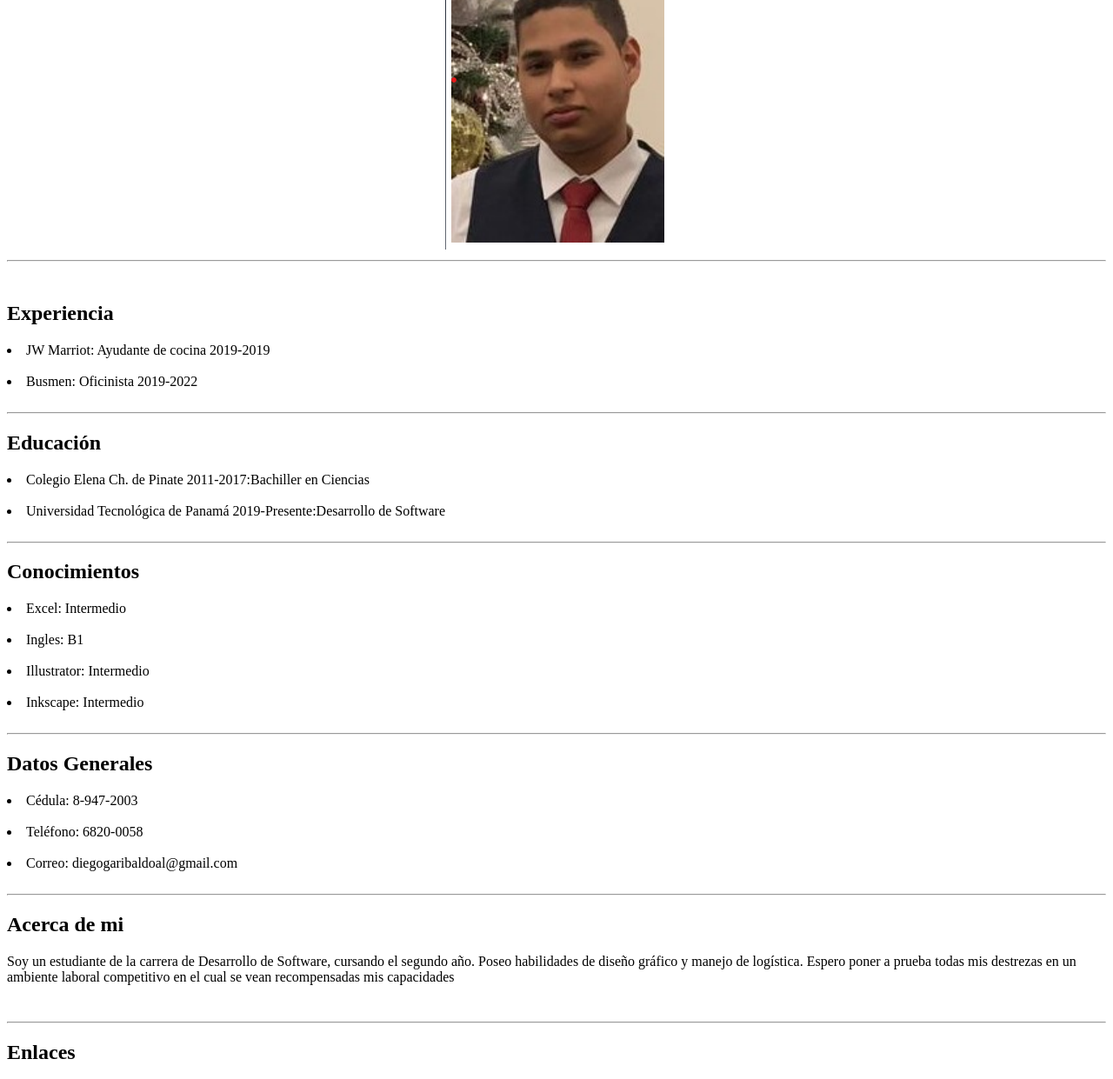
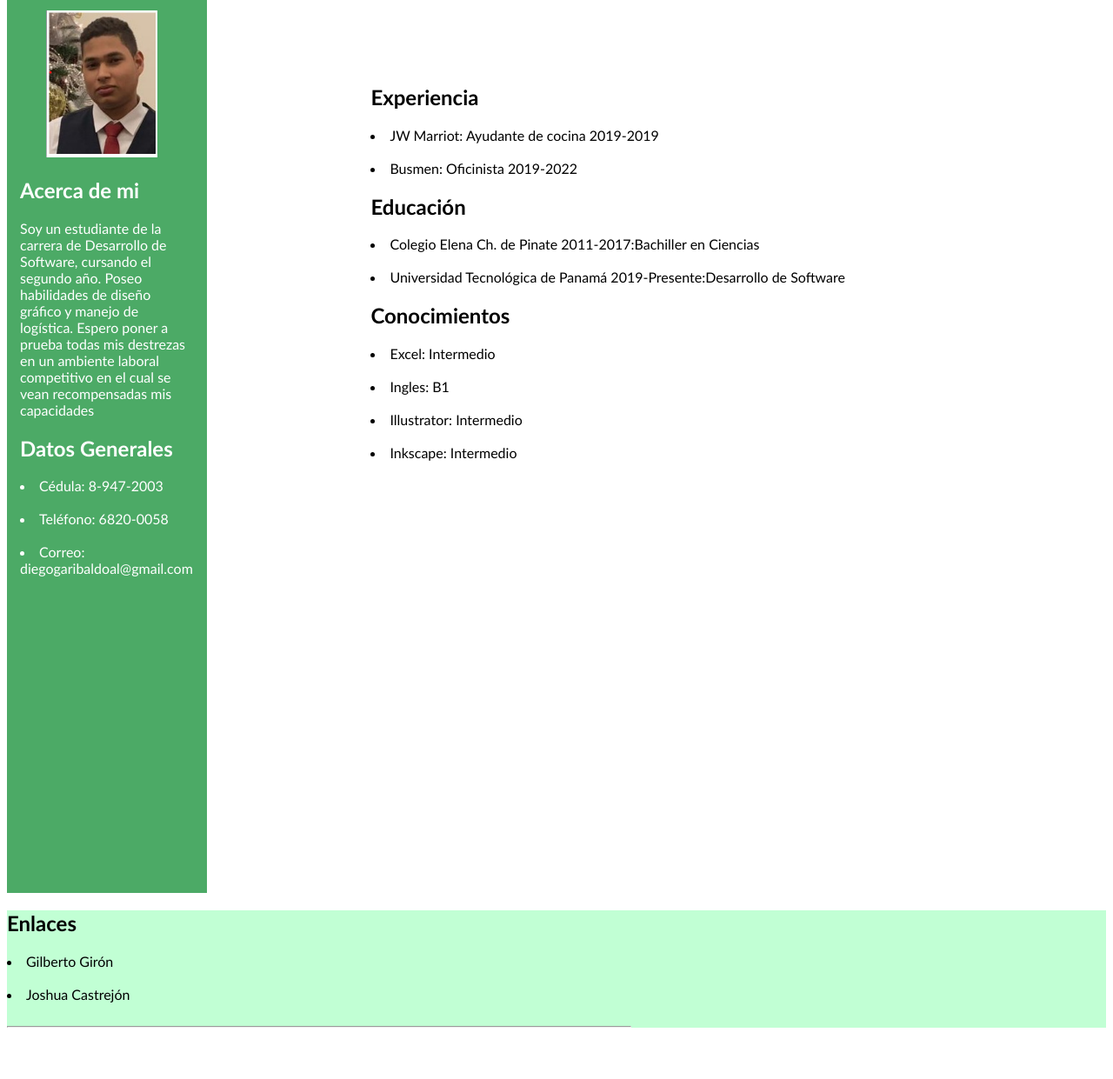
Before and after one commit to BlacksmithAA/GL123-F, a plain HTML site: page Laboratorio 5/Diego Garibaldo.html in a window 1280 px wide. Shown: the part 130-1371 px from the top of the page at 87% size. Drawn offline with Linux system fonts and the light colour scheme.

Commit message:
Laboratorio 5
Código del lab

```diff
--- a/Laboratorio 5/Diego Garibaldo.html
+++ b/Laboratorio 5/Diego Garibaldo.html
@@ -5,29 +5,95 @@
     <meta http-equiv="X-UA-Compatible" content="IE=edge">
     <meta name="viewport" content="width=device-width, initial-scale=1.0">
     <title>Diego</title>
+    <style>
+        *{
+            font-family: 'Gill Sans', 'Gill Sans MT', Calibri, 'Trebuchet MS', sans-serif;
+        }
+
+        header{
+        position: relative;
+         height: 100px;
+         background-color: #c1ffd4;
+         text-align: center;
+        }
+
+
+        .nombre{
+        position: relative;
+            font-size: 40px;
+            text-align: center;
+        }
+
+
+        .foto{
+            height: 169px;
+            width: 128px;
+            position: relative;
+            left: 30px;
+
+
+        }
+
+     .yo{
+         background-color: #4caa66;
+        color: white;
+        padding: 15px;
+        width: 200px;
+        height: 1000px;
+        }
+
+        .aptitudes{
+            position: relative;
+            float: right;
+            bottom: 950px;
+            left: -300px;
+            }
+
+        footer{
+            background-color: #c1ffd4;
+        }
+        .enlaces{
+            text-decoration: none;
+            color: black;
+        }
+
+    </style>
 </head>
 <body>
-    <center><h1 >Diego Garibaldo </h1></center>
-    <center><img src="Fotos/FOTOCVDG.png" height="337" width="256"></center>
-</section>
-    <hr>
-    <br>
+    <header>
+    <h1 class="nombre">Diego Garibaldo </h1>
+
+
+    </header>
+    <section class="Datos">
+        <section class="yo">
+            <img class="foto" src="Fotos/FOTOCVDG.png" height="337" width="256">
+            <h2>Acerca de mi</h2>
+            <p>Soy un estudiante de la carrera de Desarrollo de Software,
+            cursando el segundo año. Poseo habilidades de diseño gráfico
+            y manejo de logística. Espero poner a prueba todas mis
+            destrezas en un ambiente laboral competitivo en el cual se
+            vean recompensadas mis capacidades</p>
+
+            <h2>Datos Generales</h2>
+            <li>Cédula: 8-947-2003</li>
+            <br>
+            <li>Teléfono: 6820-0058</li>
+            <br>
+            <li>Correo: diegogaribaldoal@gmail.com</li><br>
+        </section>
+
+
+    <section class="aptitudes">
     <h2>Experiencia</h2>
     <li> JW Marriot: Ayudante de cocina 2019-2019</li>
     <br>
     <li> Busmen: Oficinista 2019-2022</li>
-    <br>
-    <hr>
-    </section>
-    <section>
     <h2>Educación</h2>
     <li>Colegio Elena Ch. de Pinate 2011-2017:Bachiller en Ciencias</li>
     <br>
     <li>Universidad Tecnológica de Panamá 2019-Presente:Desarrollo de Software</li>
-    <br>
-    <hr>
-    </section>
-    <section>
+
     <h2>Conocimientos</h2>
     <li>Excel: Intermedio</li>
     <br>
@@ -36,36 +102,22 @@
     <li>Illustrator: Intermedio</li>
     <br>
     <li>Inkscape: Intermedio</li>
+
+
+
+
+
+    </section>
+</section>
+
+<footer>
+    <h2>Enlaces</h2>
+    <li><a class="enlaces" href="Gilberto Gil.html">Gilberto Girón</a></li>
+    <br>
+    <li><a class="enlaces" href="Joshua Castrejón.html">Joshua Castrejón</a></li>
     <br>
     <hr>
-    </section>
-    <section>
-    <h2>Datos Generales</h2>
-    <li>Cédula: 8-947-2003</li>
-    <br>
-    <li>Teléfono: 6820-0058</li>
-    <br>
-    <li>Correo: diegogaribaldoal@gmail.com</li>
-    <br>
-    <hr>
-    </section>
-    <section>
-    <h2>Acerca de mi</h2>
-    <p>Soy un estudiante de la carrera de Desarrollo de Software,
-        cursando el segundo año. Poseo habilidades de diseño gráfico
-        y manejo de logística. Espero poner a prueba todas mis
-        destrezas en un ambiente laboral competitivo en el cual se
-        vean recompensadas mis capacidades</p>
-        <br>
-        <hr>
-    </section>
-    <section>
-    <h2>Enlaces</h2>
-    <li><a href="Laboratorio3Gil.html">Gilberto Girón</a></li>
-    <br>
-    <li><a href="L3JC.html">Joshua Castrejón</a></li>
-    <br>
-    <hr>
+</footer>
 </section>
 </body>
 </html>
```
